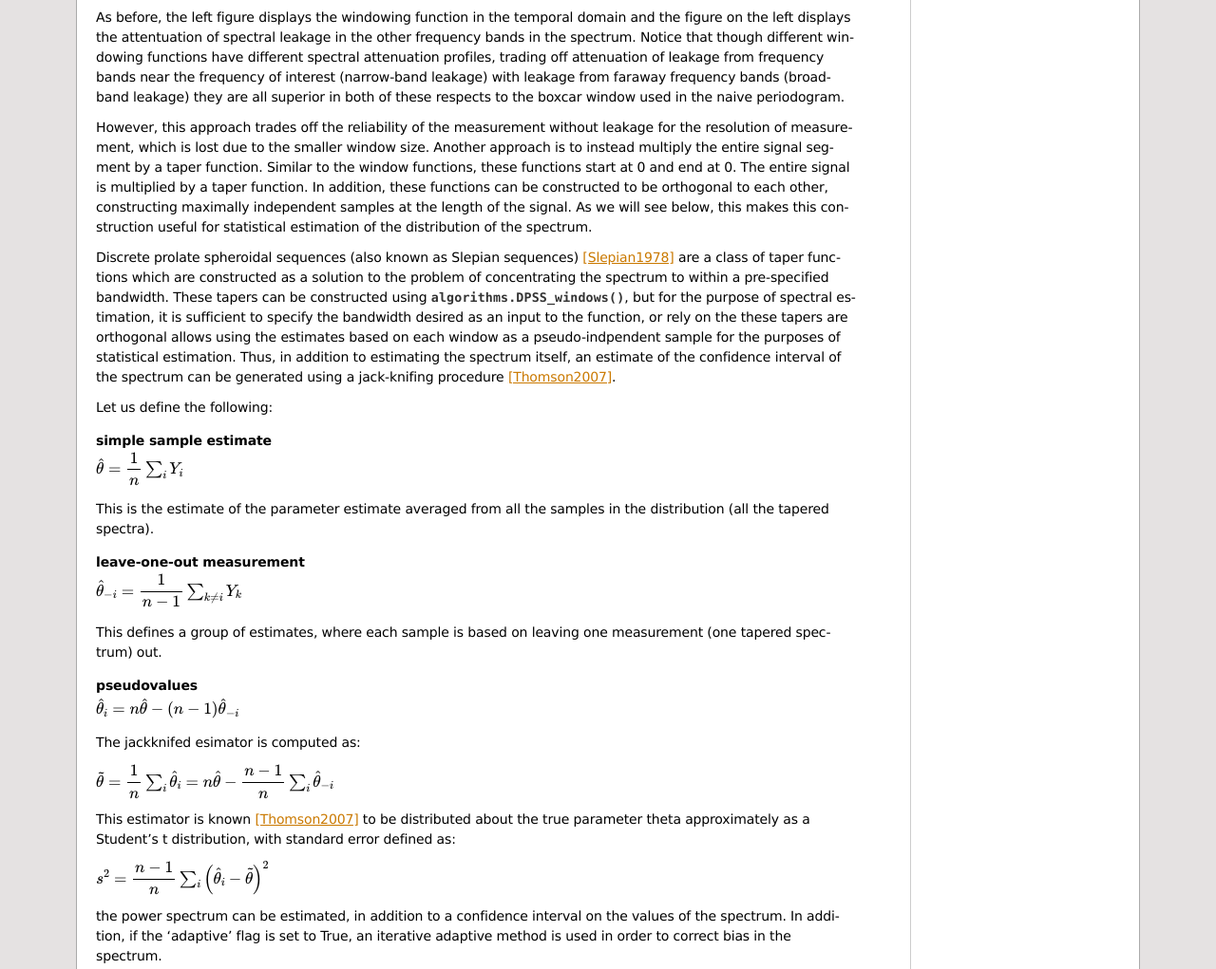
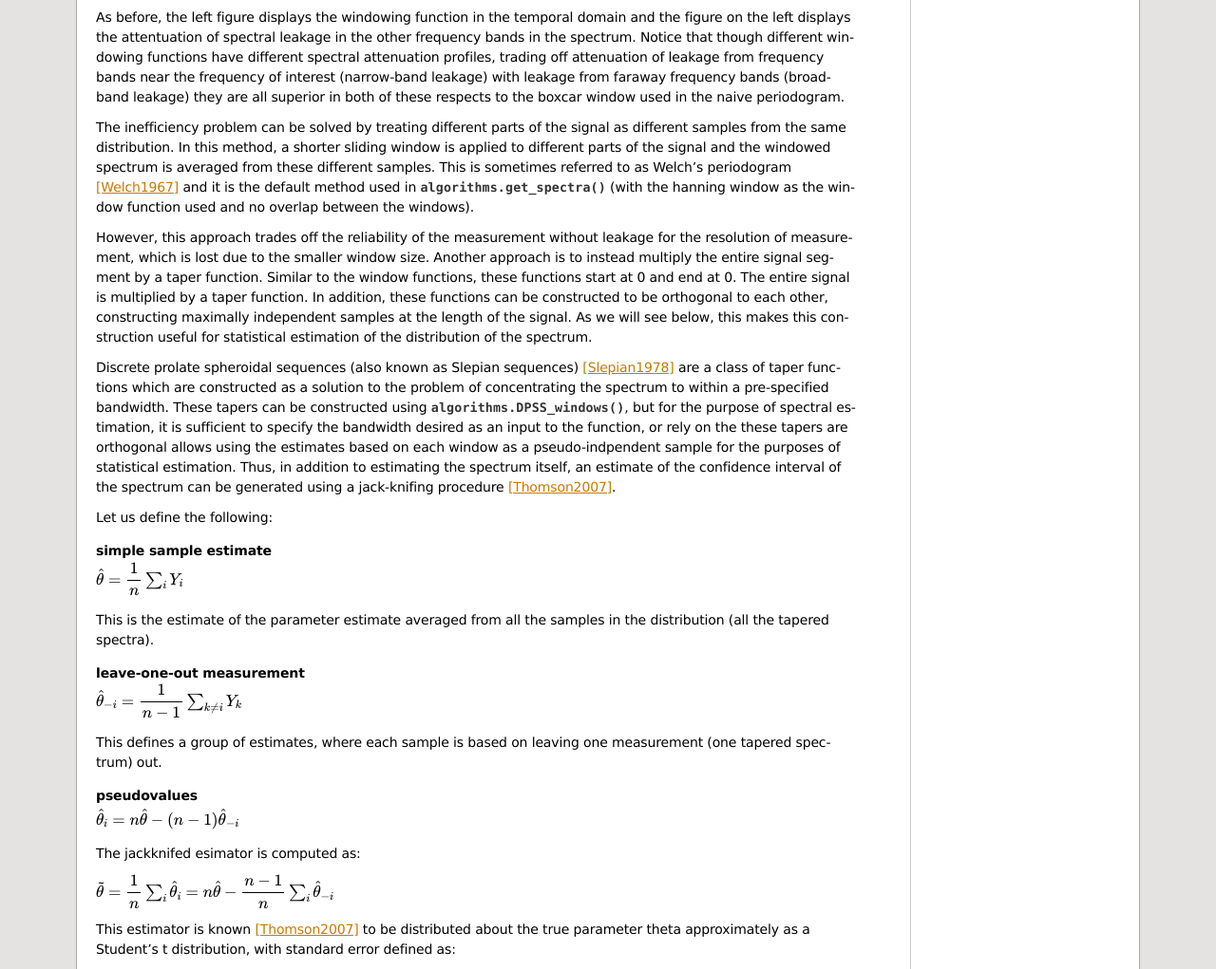
Before and after one commit to nipy/nitime, a Sphinx documentation site: the page built from doc/examples/multi_taper_spectral_estimation.rst, in a window 1280 px wide and 1400 px high, scrolled down 1048 px, cut to the strip 134-1155 px from the top of the window. Shown: the whole strip at 95% size. Built offline with Sphinx 7.4.7, drawn with Linux system fonts in a browser that asks for light colours; formulas are drawn with MathJax 3.

Commit message:
More work on multi taper spectrum example.

```diff
--- a/doc/examples/multi_taper_spectral_estimation.rst
+++ b/doc/examples/multi_taper_spectral_estimation.rst
@@ -71,6 +71,13 @@ attenuation of leakage from frequency bands near the frequency of interest
 leakage) they are all superior in both of these respects to the boxcar window
 used in the naive periodogram.
 
+The inefficiency problem can be solved by treating different parts of the
+signal as different samples from the same distribution. In this method, a
+shorter sliding window is applied to different parts of the signal and the
+windowed spectrum is averaged from these different samples. This is sometimes
+referred to as Welch's periodogram [Welch1967]_ and it is the default method
+used in :func:`algorithms.get_spectra` (with the hanning window as the window
+function used and no overlap between the windows).
 
 However, this approach trades off the reliability of the measurement without
 leakage for the resolution of measurement, which is lost due to the smaller
```
